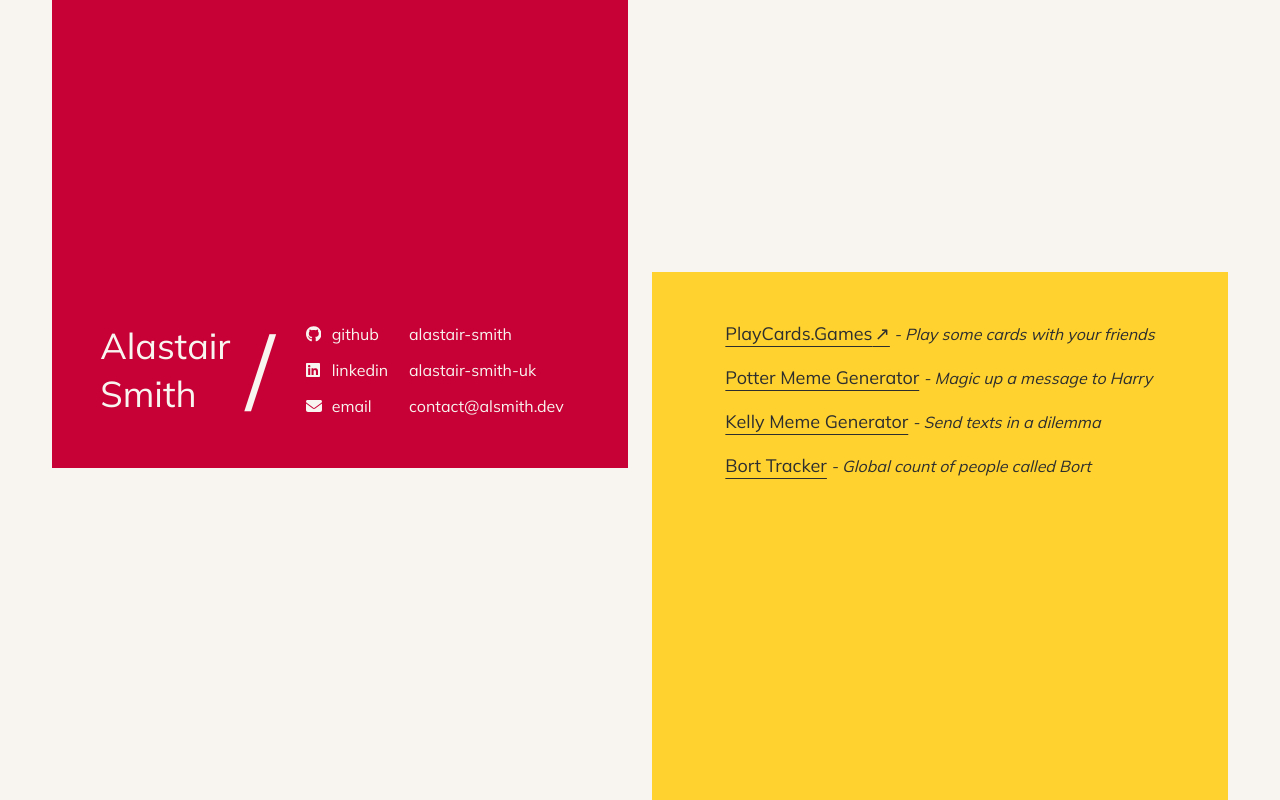
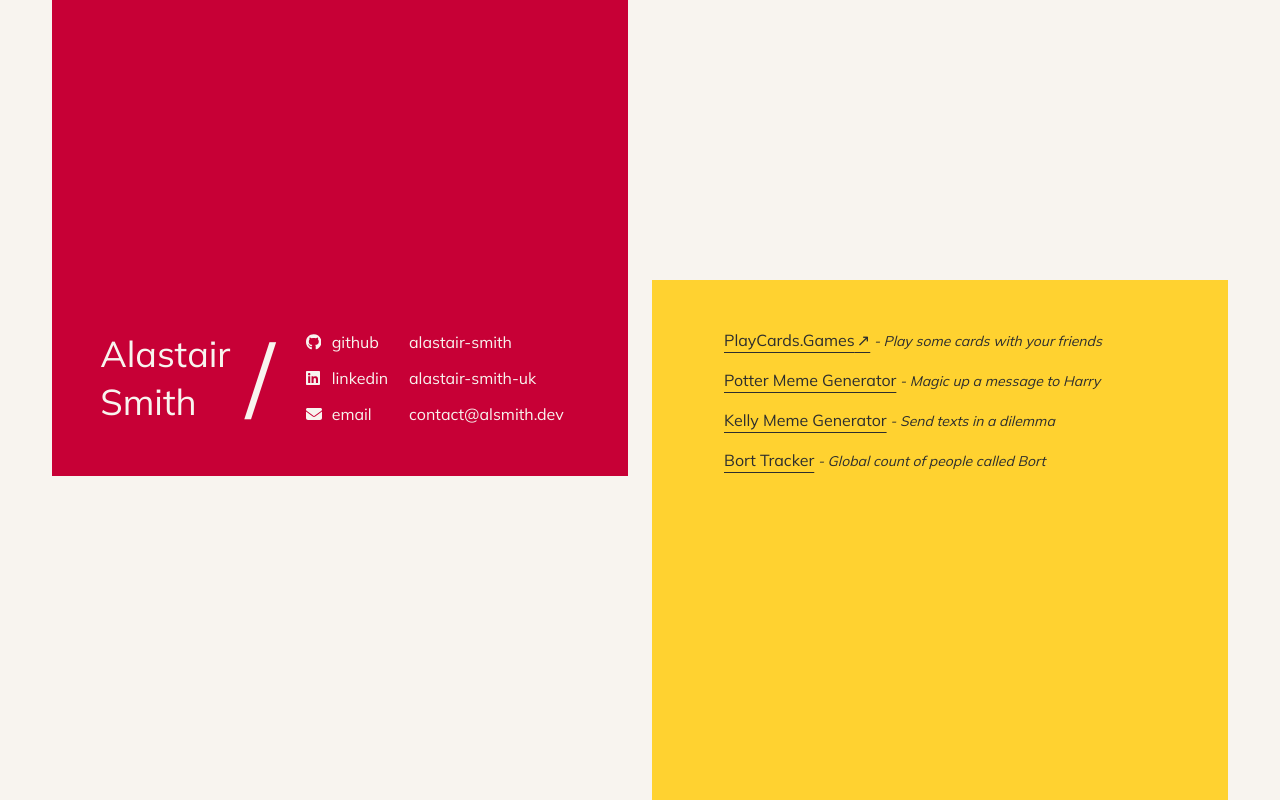
Before and after one commit to alastair-smith/website, a React (Vite) app in the folder apps/web/: page / in a window 1280 px wide. Built offline with nearby package versions, Linux system fonts and the light colour scheme.

Commit message:
Shrink the projects ribbon text (#90)

```diff
--- a/apps/web/src/components/Layout/Layout.tsx
+++ b/apps/web/src/components/Layout/Layout.tsx
@@ -41,7 +41,9 @@
       {!isHome && (
         <header className="row-start-2 col-span-full flex justify-center py-medium">
           <div className="w-[calc(100%-2rem)] max-w-reading">
-            <Link href="/">alsmith.dev</Link>
+            <Link href="/" className="text-lg">
+              alsmith.dev
+            </Link>
           </div>
         </header>
       )}
--- a/apps/web/src/components/Link/Link.tsx
+++ b/apps/web/src/components/Link/Link.tsx
@@ -16,7 +16,7 @@
   'group focus:outline-none focus:ring-4 ring-violet-500 rounded py-tiny ease-linear duration-100';
 
 const variantClasses: Record<variant, string> = {
-  underline: 'px-small self-start text-lg',
+  underline: 'px-small self-start',
   highlight: 'relative inline-block px-medium',
 };
 
@@ -56,7 +56,7 @@
         {external && newTabWarning}
       </span>
       {description && (
-        <span className="italic text-base">
+        <span className="italic text-sm">
           {' - '}
           {description}
         </span>
--- a/apps/web/src/components/Ribbon/Ribbon.tsx
+++ b/apps/web/src/components/Ribbon/Ribbon.tsx
@@ -1,6 +1,8 @@
 import type { Ref } from 'react';
 import Link from '@/components/Link/Link';
 import SocialLinks from '@/components/SocialLinks/SocialLinks';
+
+const projectLinkClasses = 'text-base';
 
 // the ribbons bleed off the screen, so their edges show only where they meet
 const ribbonClasses =
@@ -37,29 +39,42 @@
   <div
     ref={ref}
     inert={inert}
-    className={`${ribbonClasses} ml-huge lg:ml-0 self-start pl-medium lg:pl-large bg-amber-300 lg:after:content-[''] lg:after:absolute lg:after:inset-x-0 lg:after:top-full lg:after:h-screen lg:after:bg-amber-300 ${className}`}
+    className={`${ribbonClasses} ml-huge lg:ml-0 self-start pl-medium lg:pl-huge bg-amber-300 lg:after:content-[''] lg:after:absolute lg:after:inset-x-0 lg:after:top-full lg:after:h-screen lg:after:bg-amber-300 ${className}`}
   >
-    <ul className="flex flex-col gap-4 w-fit ml-auto lg:mr-auto">
+    <ul className="flex flex-col gap-4 w-fit ml-auto lg:ml-medium lg:mr-auto">
       <li>
         <Link
           href="https://playcards.games"
           description="Play some cards with your friends"
+          className={projectLinkClasses}
         >
           PlayCards.Games
         </Link>
       </li>
       <li>
-        <Link href="/potter" description="Magic up a message to Harry">
+        <Link
+          href="/potter"
+          description="Magic up a message to Harry"
+          className={projectLinkClasses}
+        >
           Potter Meme Generator
         </Link>
       </li>
       <li>
-        <Link href="/kelly" description="Send texts in a dilemma">
+        <Link
+          href="/kelly"
+          description="Send texts in a dilemma"
+          className={projectLinkClasses}
+        >
           Kelly Meme Generator
         </Link>
       </li>
       <li>
-        <Link href="/bort" description="Global count of people called Bort">
+        <Link
+          href="/bort"
+          description="Global count of people called Bort"
+          className={projectLinkClasses}
+        >
           Bort Tracker
         </Link>
       </li>
--- a/apps/web/src/pages/bort/index.tsx
+++ b/apps/web/src/pages/bort/index.tsx
@@ -54,7 +54,9 @@
         </div>
       )}
 
-      <Link href="/bort/about">Umm what is this?</Link>
+      <Link href="/bort/about" className="text-lg">
+        Umm what is this?
+      </Link>
     </div>
   );
 }
--- a/apps/web/src/pages/kelly/index.tsx
+++ b/apps/web/src/pages/kelly/index.tsx
@@ -91,7 +91,9 @@
         </div>
       </div>
 
-      <Link href="/kelly/about">Umm what is this?</Link>
+      <Link href="/kelly/about" className="text-lg">
+        Umm what is this?
+      </Link>
     </div>
   );
 }
--- a/apps/web/src/pages/not-found.tsx
+++ b/apps/web/src/pages/not-found.tsx
@@ -10,7 +10,9 @@
           There's nothing at this address. It may have moved, or it may never
           have been here at all.
         </p>
-        <Link href="/">Back to the homepage</Link>
+        <Link href="/" className="text-lg">
+          Back to the homepage
+        </Link>
       </section>
     </div>
   );
```
